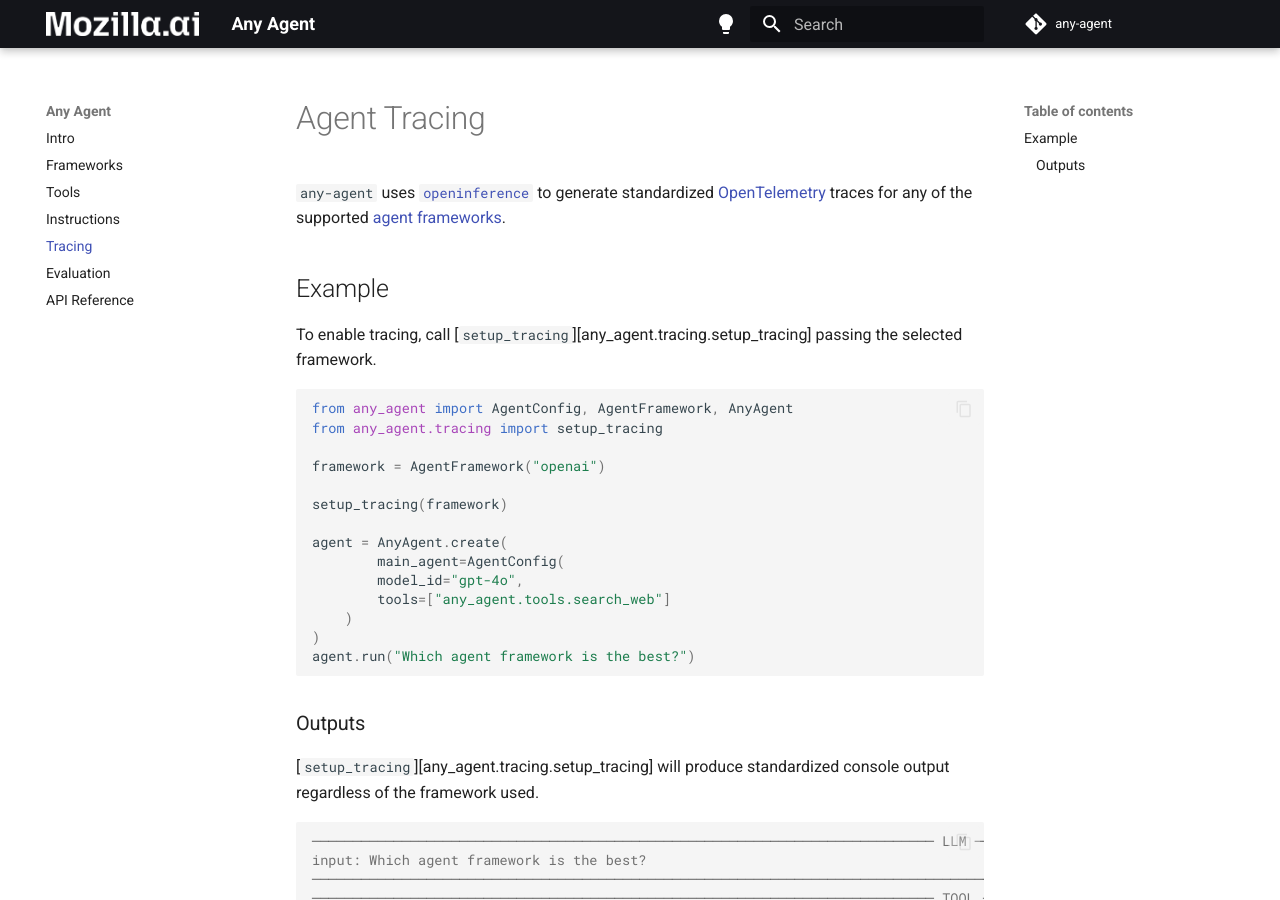
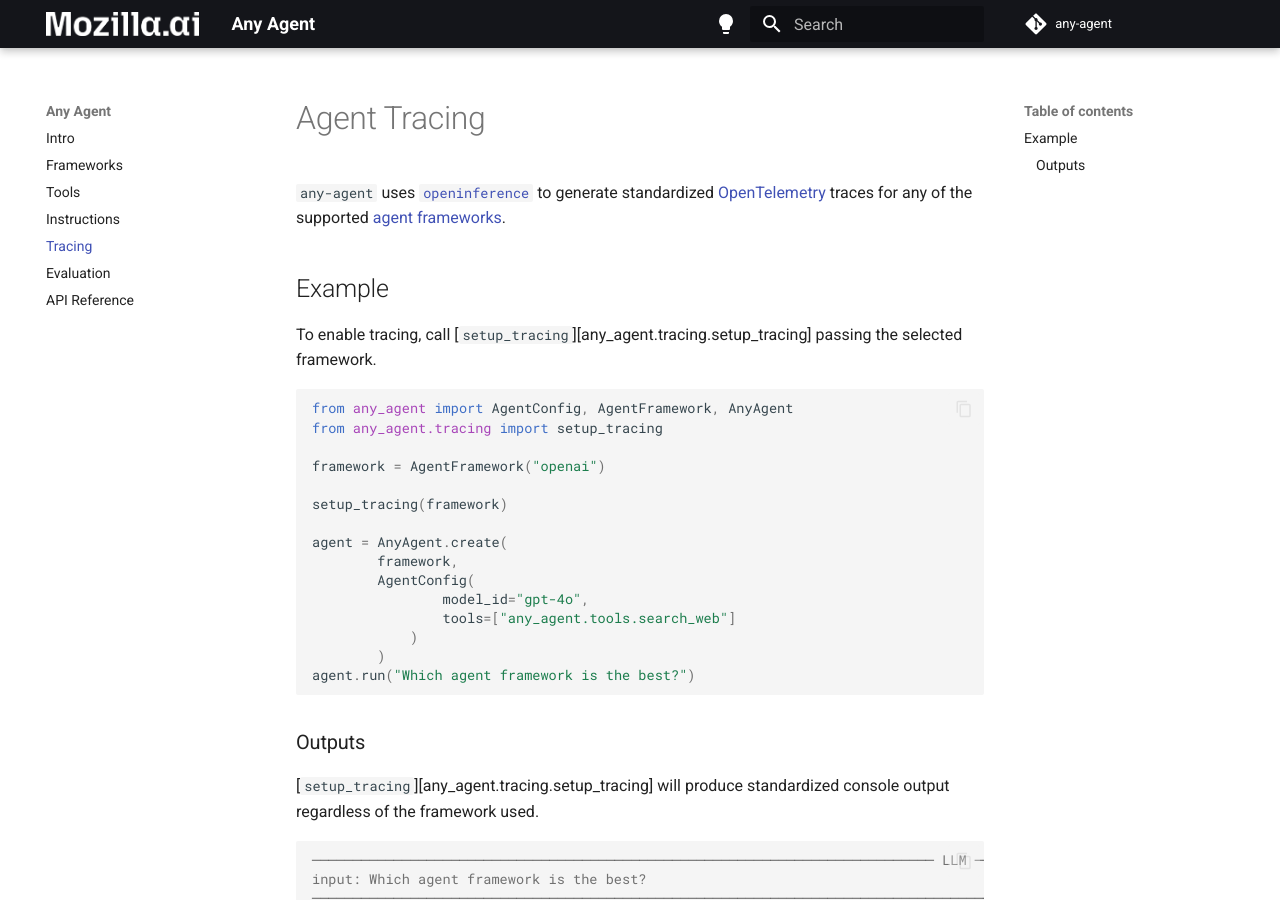
Before and after one commit to therealtimex/any-agent, an MkDocs documentation site: the page built from docs/tracing.md, in a window 1280 px wide and 900 px high. Built offline with MkDocs 1.6.1 and Material for MkDocs 9.7.7, drawn with Linux system fonts in a browser that asks for light colours; comment, search, counter and statistics services are not loaded.

Commit message:
Update tracing.md (#88)
* Update tracing.md

* Update docs/tracing.md

Co-authored-by: David de la Iglesia Castro <daviddelaiglesiacastro@gmail.com>

---------

Co-authored-by: David de la Iglesia Castro <daviddelaiglesiacastro@gmail.com>

````diff
--- a/docs/tracing.md
+++ b/docs/tracing.md
@@ -16,11 +16,12 @@ framework = AgentFramework("openai")
 setup_tracing(framework)
 
 agent = AnyAgent.create(
-        main_agent=AgentConfig(
-        model_id="gpt-4o",
-        tools=["any_agent.tools.search_web"]
-    )
-)
+        framework,
+        AgentConfig(
+                model_id="gpt-4o",
+                tools=["any_agent.tools.search_web"]
+            )
+        )
 agent.run("Which agent framework is the best?")
 ```
 
````
